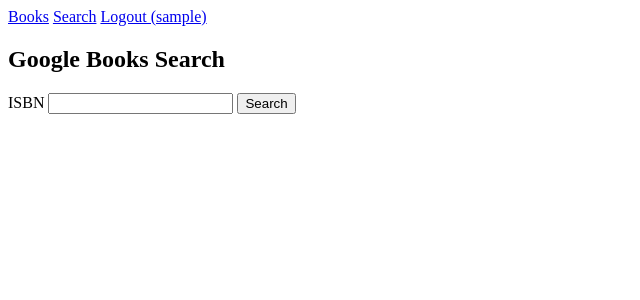
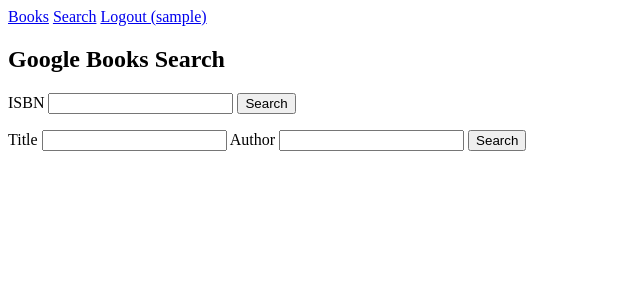
Before and after one commit to cb109/booksread, a Django app: page /search in a window 1280 px wide. Shown: the top 300 px of the page, without its empty margins (0-640 px from the left). Run offline with Django 3.2, Linux system fonts and the light colour scheme; the visitor is signed in with stand-in values (Sample User, id 1); some libraries are stand-ins or nearby versions.

Commit message:
Add alternative search by title/author

```diff
--- a/books/templates/books/search.html
+++ b/books/templates/books/search.html
@@ -11,4 +11,14 @@
   <button type="submit">Search</button>
 </form>
 
+<form action="search-results" method="GET">
+  <label>
+    Title <input type="text" name="title" required>
+  </label>
+  <label>
+    Author <input type="text" name="author">
+  </label>
+  <button type="submit">Search</button>
+</form>
+
 {% endblock content %}
```
Also changed, not shown: books/templates/books/ownedbook_list.html (+8 -1 lines).
